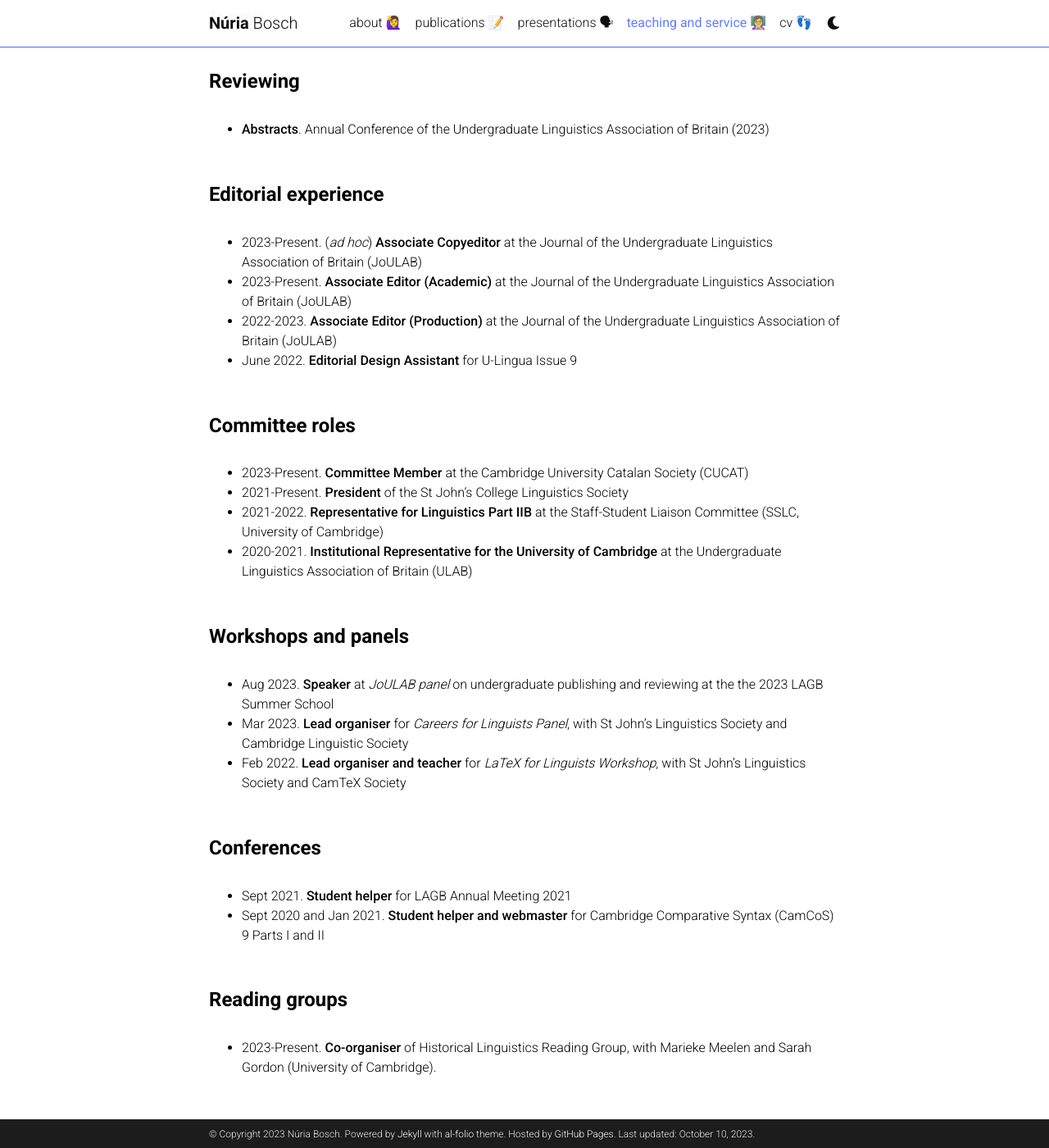
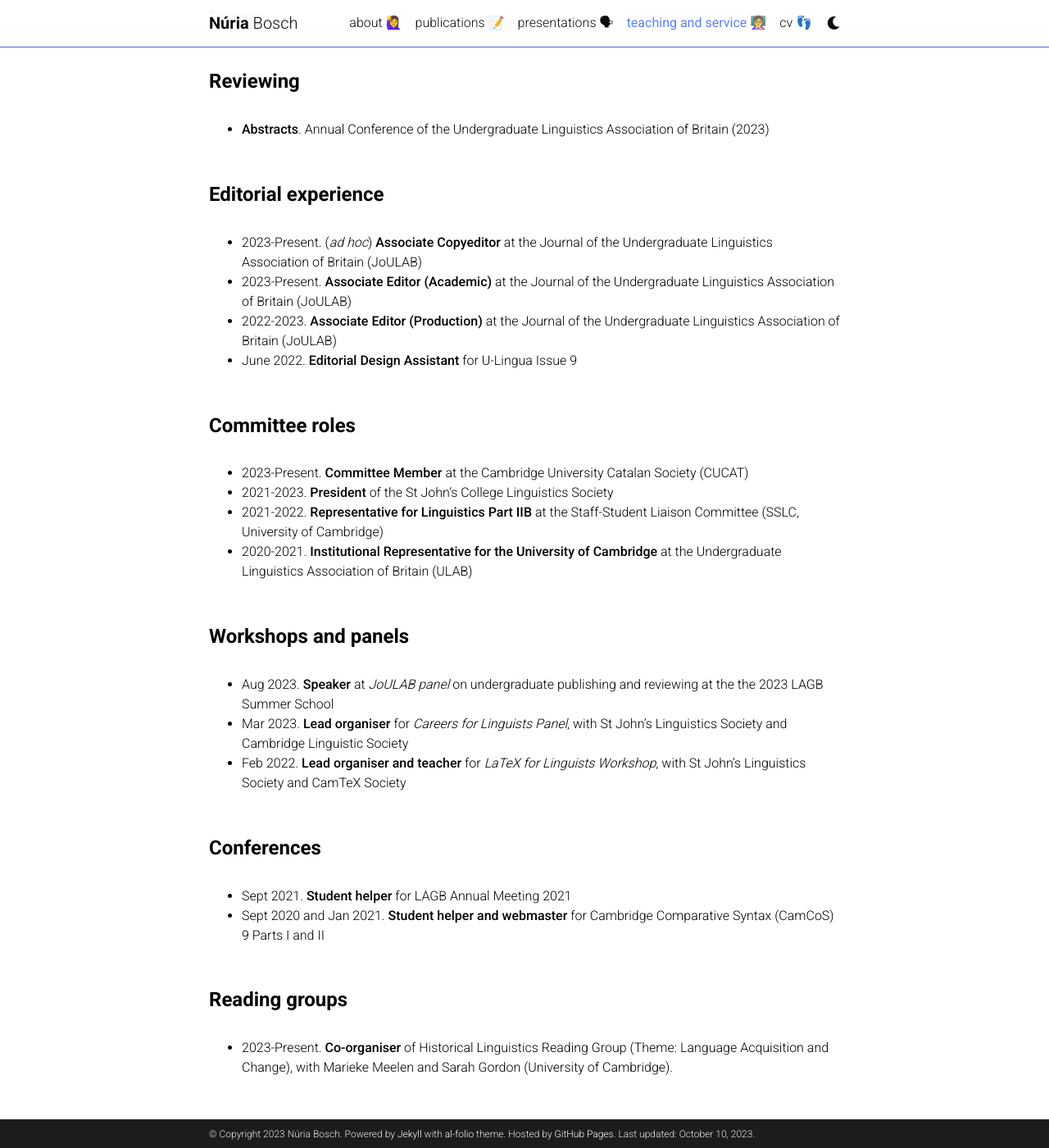
Before and after one commit to nuria-bosch/nuria-bosch.github.io, a Jekyll site: the page built from _pages/teaching_and_service.md, in a window 1280 px wide and 1400 px high, scrolled down 258 px. Shown: the whole window at 82% size. Built offline with Jekyll 4.4.1, drawn with Linux system fonts in a browser that asks for light colours; comment, search, counter and statistics services are not loaded; a style sheet for code colours, icons or effects is not loaded.

Commit message:
Update teaching_and_service.md

```diff
--- a/_pages/teaching_and_service.md
+++ b/_pages/teaching_and_service.md
@@ -25,7 +25,7 @@ To come!
 <h4 style="margin-top: 3.3rem; margin-bottom: 2rem; font-weight: bold;">Committee roles</h4>
 
 - 2023-Present. **Committee Member** at the Cambridge University Catalan Society (CUCAT)
-- 2021-Present. **President** of the St John's College Linguistics Society
+- 2021-2023. **President** of the St John's College Linguistics Society
 - 2021-2022. **Representative for Linguistics Part IIB** at the Staff-Student Liaison Committee (SSLC, University of Cambridge)
 - 2020-2021. **Institutional Representative for the University of Cambridge** at the Undergraduate Linguistics Association of Britain (ULAB)
 
@@ -42,4 +42,4 @@ To come!
 
 <h4 style="margin-top: 3.3rem; margin-bottom: 2rem; font-weight: bold;">Reading groups</h4>
 
-- 2023-Present. **Co-organiser** of Historical Linguistics Reading Group, with Marieke Meelen and Sarah Gordon (University of Cambridge).
+- 2023-Present. **Co-organiser** of Historical Linguistics Reading Group (Theme: Language Acquisition and Change), with Marieke Meelen and Sarah Gordon (University of Cambridge).
```
